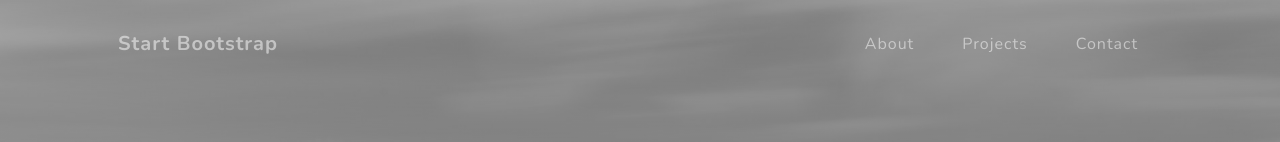
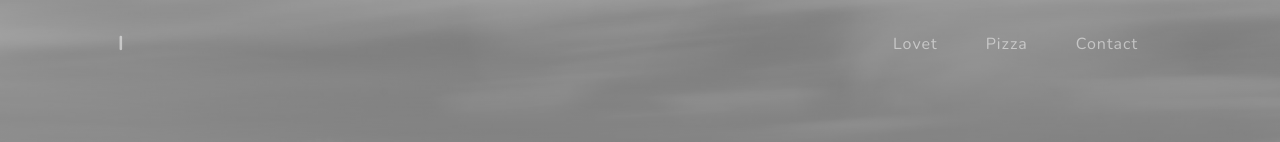
Before and after one commit to rremy04/myfirstrepository, a plain HTML site: page index.html in a window 1280 px wide. Shown: the top 142 px of the page. Drawn offline with nearby package versions, Linux system fonts and the light colour scheme.

Commit message:
Added favorite foods
Cahnged the wbesite a little more

```diff
--- a/index.html
+++ b/index.html
@@ -19,15 +19,15 @@
         <!-- Navigation-->
         <nav class="navbar navbar-expand-lg navbar-light fixed-top" id="mainNav">
             <div class="container px-4 px-lg-5">
-                <a class="navbar-brand" href="#page-top">Start Bootstrap</a>
+                <a class="navbar-brand" href="#page-top">I</a>
                 <button class="navbar-toggler navbar-toggler-right" type="button" data-bs-toggle="collapse" data-bs-target="#navbarResponsive" aria-controls="navbarResponsive" aria-expanded="false" aria-label="Toggle navigation">
                     Menu
                     <i class="fas fa-bars"></i>
                 </button>
                 <div class="collapse navbar-collapse" id="navbarResponsive">
                     <ul class="navbar-nav ms-auto">
-                        <li class="nav-item"><a class="nav-link" href="#about">About</a></li>
-                        <li class="nav-item"><a class="nav-link" href="#projects">Projects</a></li>
+                        <li class="nav-item"><a class="nav-link" href="#about">Lovet</a></li>
+                        <li class="nav-item"><a class="nav-link" href="#projects">Pizza</a></li>
                         <li class="nav-item"><a class="nav-link" href="#signup">Contact</a></li>
                     </ul>
                 </div>
```
